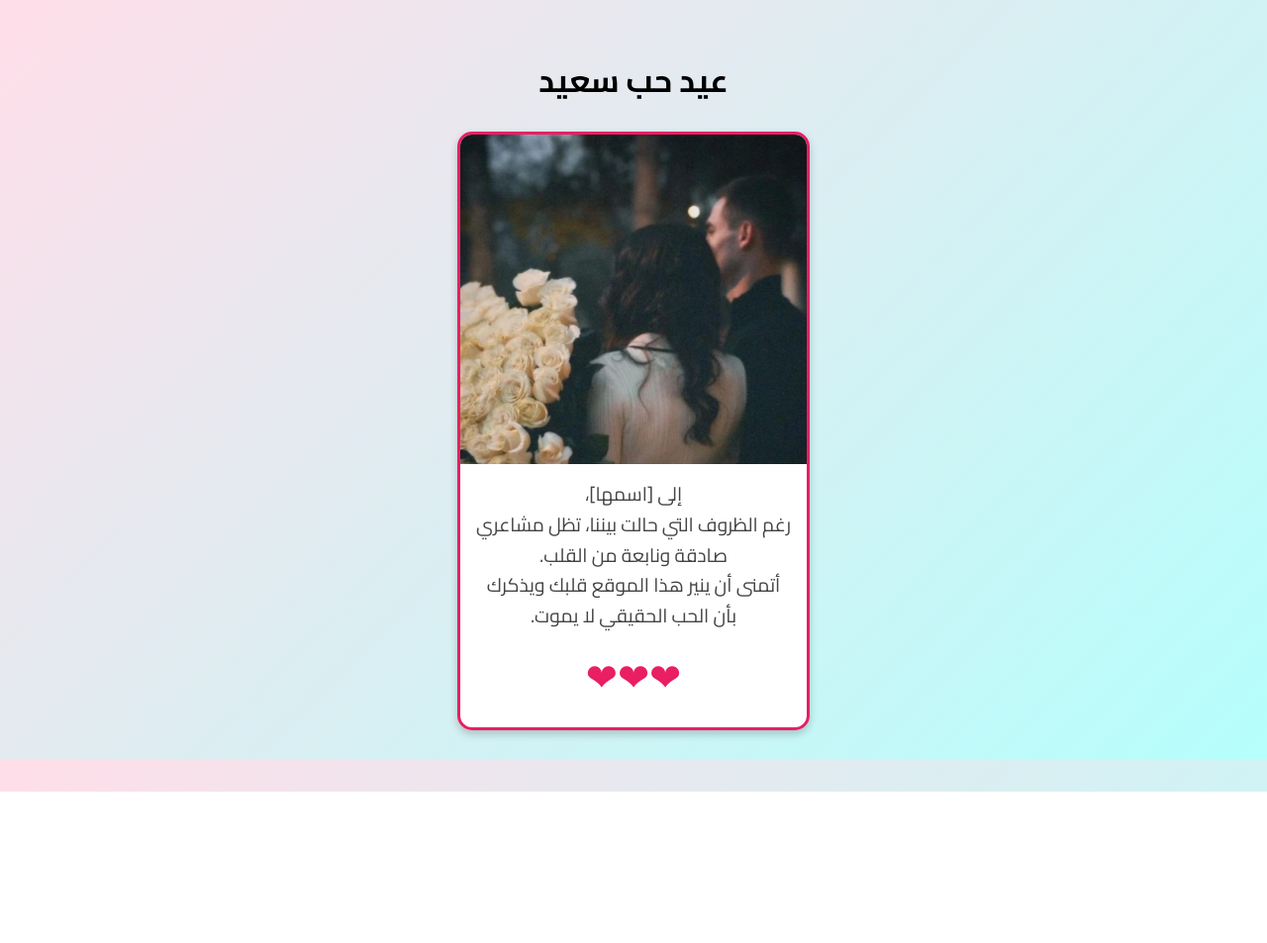
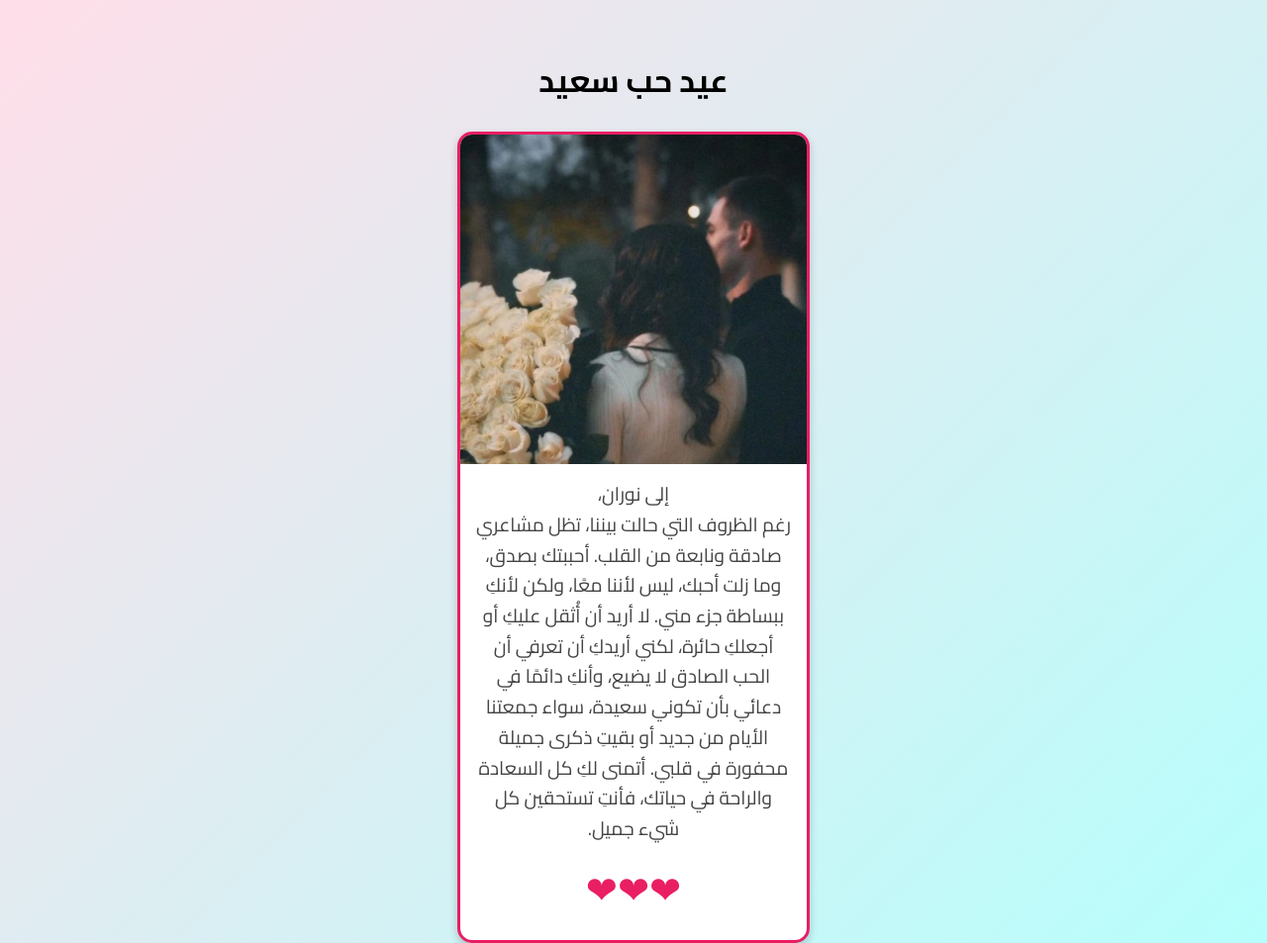
Before and after one commit to 2kox/LOVE, a plain HTML site: page index.html in a window 1280 px wide. Shown: the top 953 px of the page at 99% size. Before the commit the page ends 800 px from the top, so only its background shows below. Drawn offline with Linux system fonts and the light colour scheme.

Commit message:
Update index.html

```diff
--- a/index.html
+++ b/index.html
@@ -76,9 +76,8 @@
       <img src="your-image.jpg" alt="صورة رومانسية">
       <div class="text-content">
         <p>
-          إلى [اسمها]،<br>
-          رغم الظروف التي حالت بيننا، تظل مشاعري صادقة ونابعة من القلب.<br>
-          أتمنى أن ينير هذا الموقع قلبك ويذكرك بأن الحب الحقيقي لا يموت.
+          إلى نوران،<br>
+          رغم الظروف التي حالت بيننا، تظل مشاعري صادقة ونابعة من القلب. أحببتك بصدق، وما زلت أحبك، ليس لأننا معًا، ولكن لأنكِ ببساطة جزء مني. لا أريد أن أُثقل عليكِ أو أجعلكِ حائرة، لكني أريدكِ أن تعرفي أن الحب الصادق لا يضيع، وأنكِ دائمًا في دعائي بأن تكوني سعيدة، سواء جمعتنا الأيام من جديد أو بقيتِ ذكرى جميلة محفورة في قلبي. أتمنى لكِ كل السعادة والراحة في حياتك، فأنتِ تستحقين كل شيء جميل.
         </p>
         <div class="hearts">❤❤❤</div>
       </div>
```
